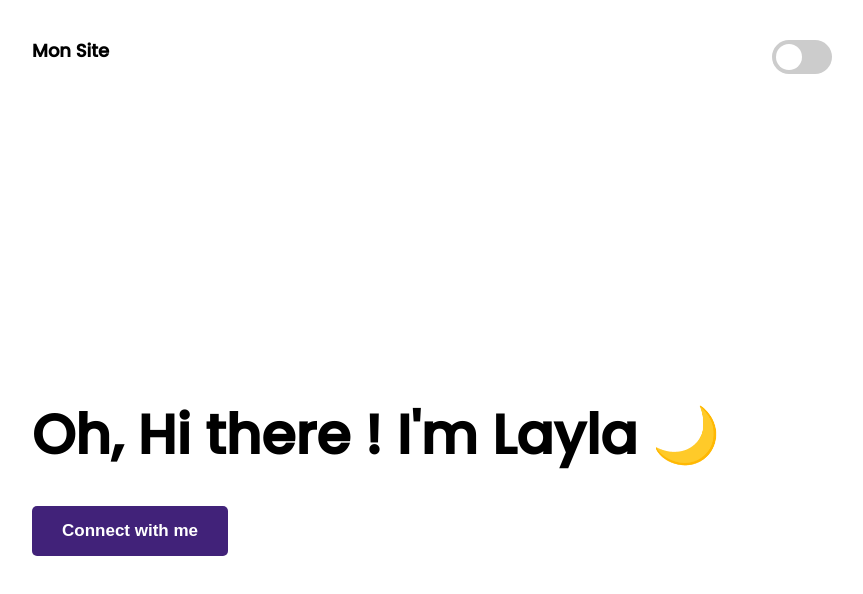
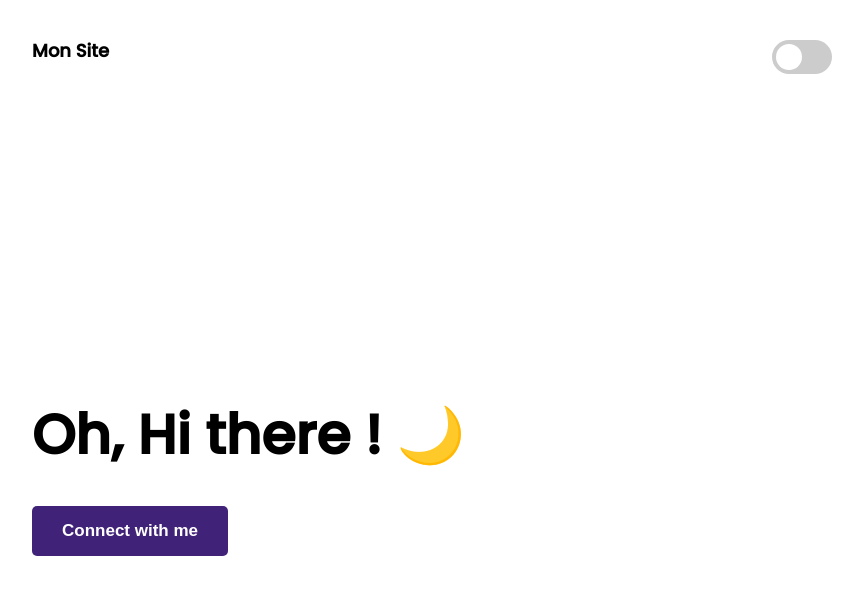
Before and after one commit to CaptainFortune/dark-mode, a Next.js app: page / in a window 1280 px wide. Shown: the top 594 px of the page, without its empty margins (208-1071 px from the left). Built offline with nearby package versions, Linux system fonts and the light colour scheme.

Commit message:
Trou noir surprise
Viva Git (c fo)

```diff
--- a/pages/index.js
+++ b/pages/index.js
@@ -46,7 +46,7 @@ const HomePage = () => {
       </nav>
       <section>
         <div class="presentation">
-          <h1>Oh, Hi there ! I'm Layla 🌙</h1>
+          <h1>Oh, Hi there ! 🌙</h1>
           <button class="primary-btn">Connect with me</button>
         </div>
       </section>
```
